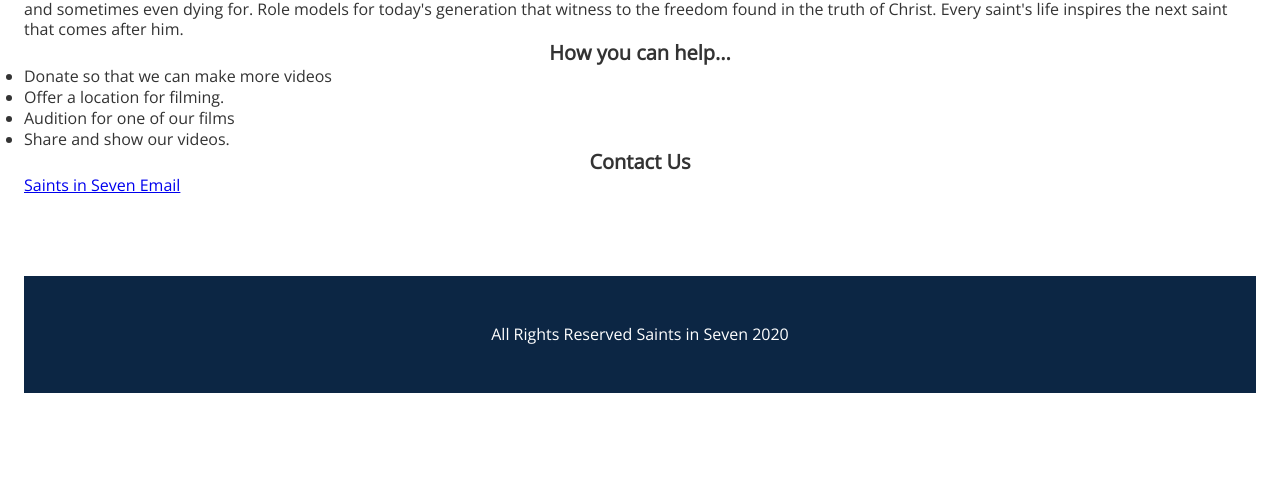
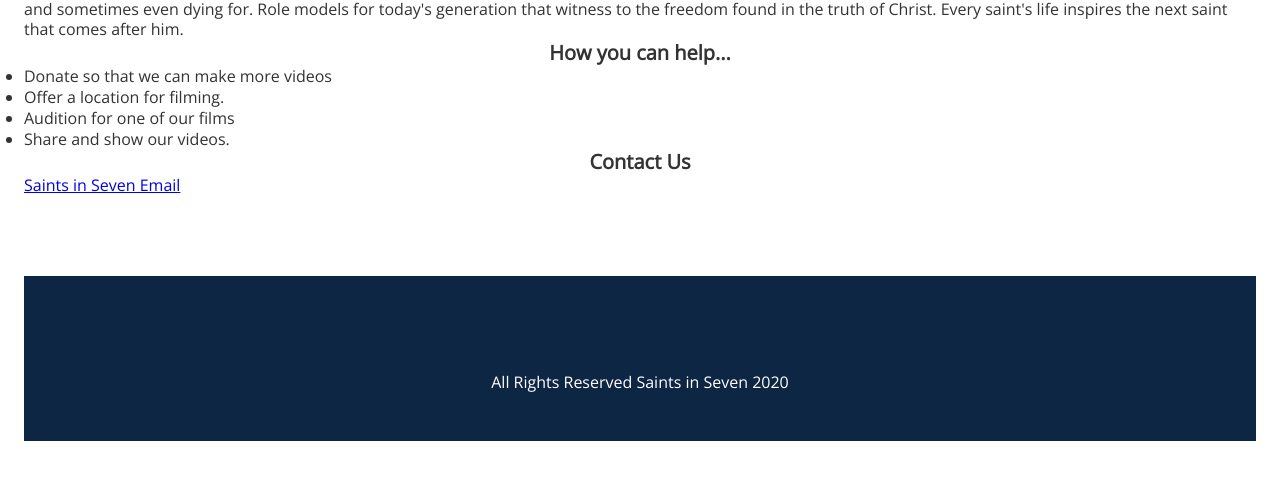
Before and after one commit to jackieatthetowngossip/jackieatthetowngossip.github.io, a plain HTML site: page unit_3/index.html in a window 1280 px wide. Shown: the part 1704-2183 px from the top of the page. Drawn offline with nearby package versions, Linux system fonts and the light colour scheme; files that its build step writes are made by us from their sources; files whose address does not match are found by name; a web font is replaced by a local one.

Commit message:
Update style.css

```diff
--- a/unit_5/css/style.css
+++ b/unit_5/css/style.css
@@ -39,6 +39,6 @@ footer {
 	background-color:#0C2644;
 	color:#ffffff;
 	margin:5em 0 5em 0;
-	padding:3em 0 3em 0;
+	padding:6em 0 3em 0;
 	text-align:center;
 }
```
